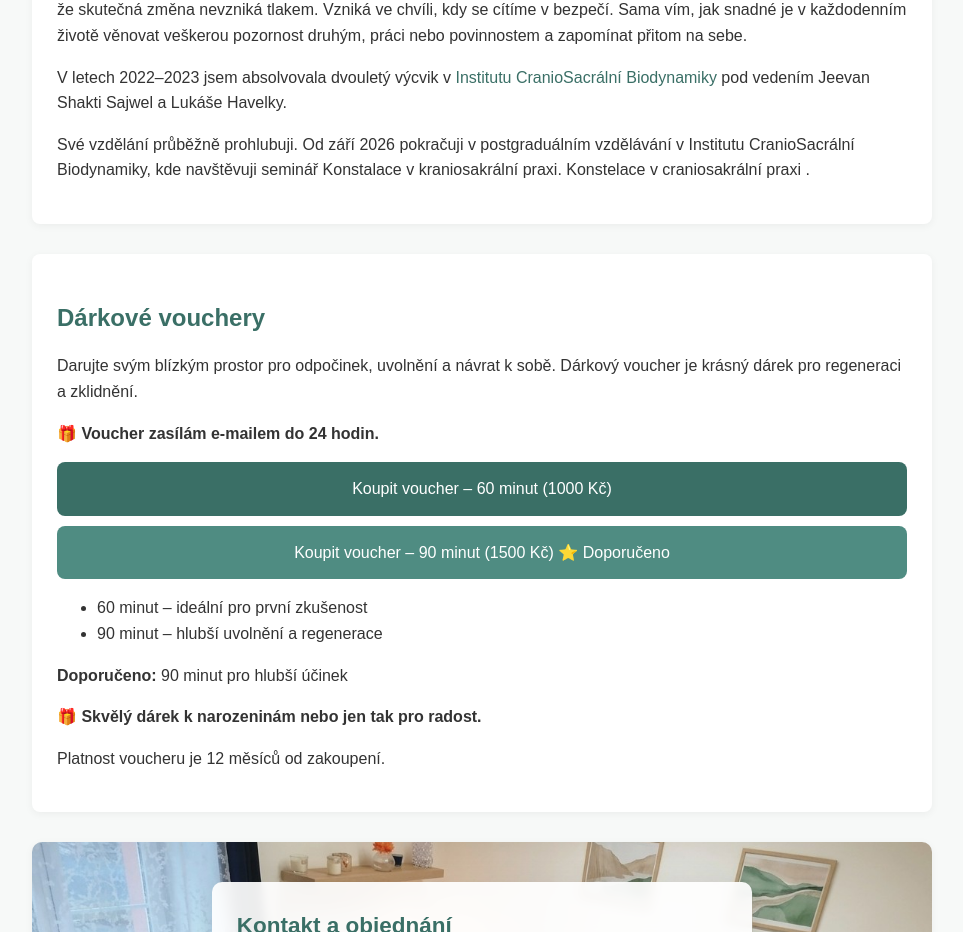
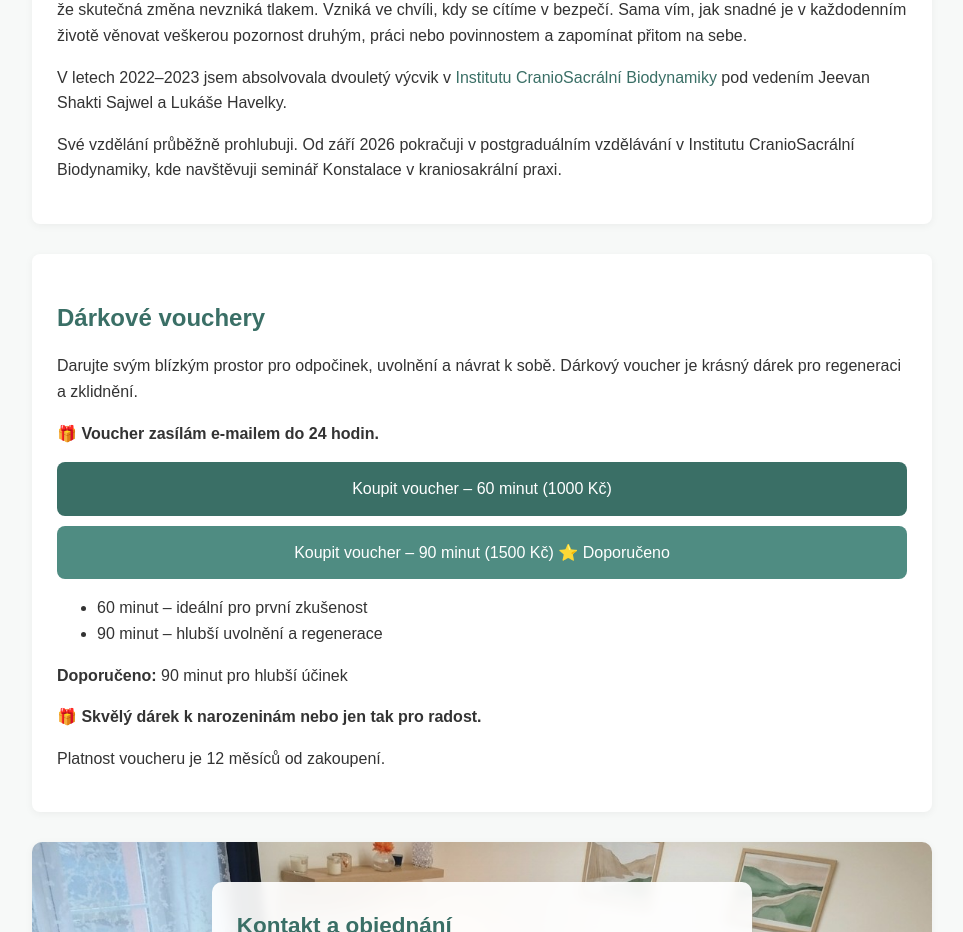
Before and after one commit to kraniosakralni-biodynamika-plzen/kraniosakralni-biodynamika-plzen.github.io, a plain HTML site: page index.html in a window 1280 px wide. Shown: the part 2780-3712 px from the top of the page, without its empty margins (158-1121 px from the left). Drawn offline with Linux system fonts and the light colour scheme.

Commit message:
Update index.html

```diff
--- a/index.html
+++ b/index.html
@@ -585,7 +585,6 @@ Sama vím, jak snadné je v každodenním životě věnovat veškerou pozornost
 pod vedením Jeevan Shakti Sajwel a Lukáše Havelky.
 <p>
   Své vzdělání průběžně prohlubuji. Od září 2026 pokračuji v postgraduálním vzdělávání v Institutu CranioSacrální Biodynamiky, kde navštěvuji seminář Konstalace v kraniosakrální praxi.
-  Konstelace v craniosakrální praxi .
 </p>
 
 </div>
```
